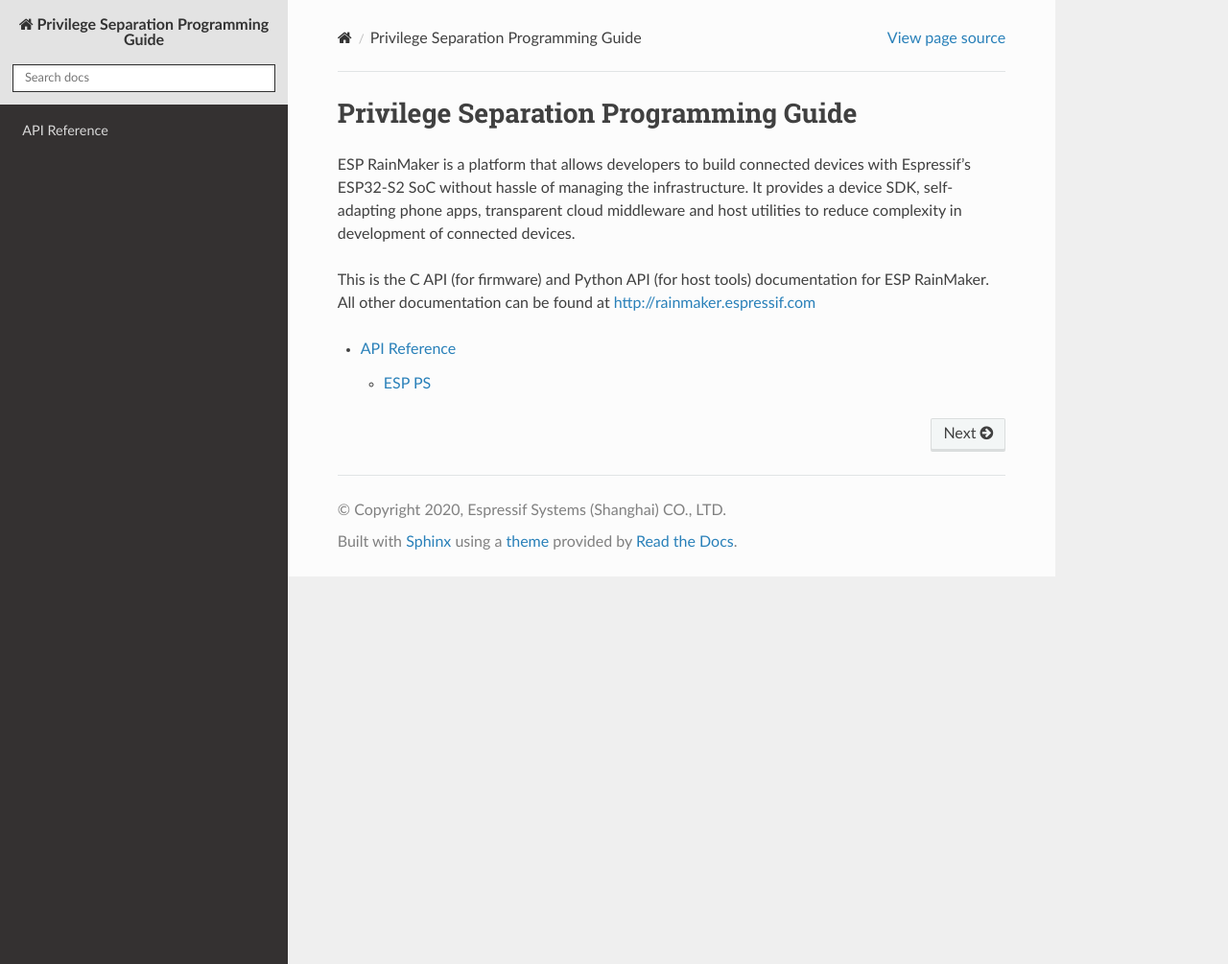
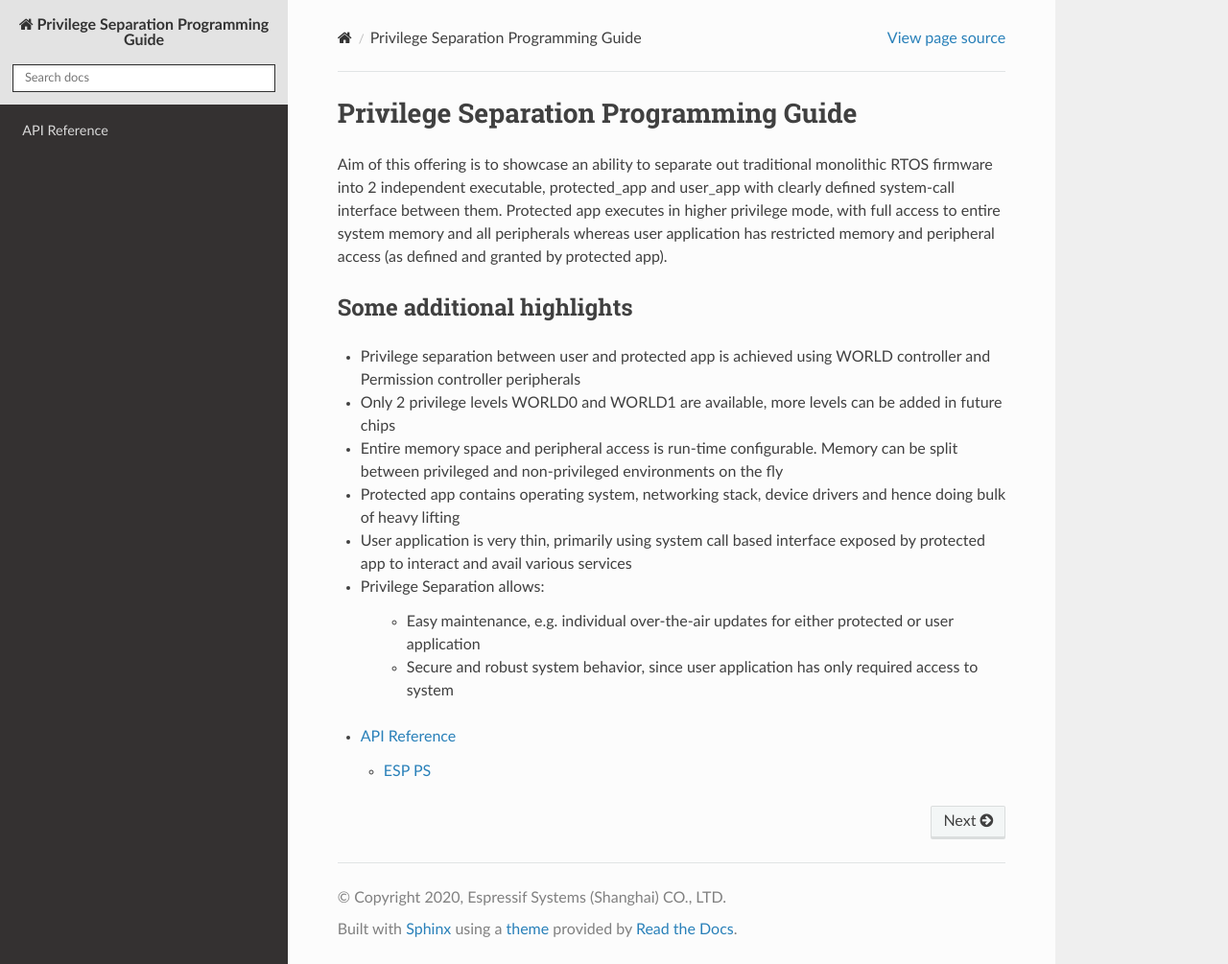
Before and after one commit to espressif/esp-privilege-separation, a Sphinx documentation site: the page built from docs/index.rst, in a window 1280 px wide and 1005 px high. Shown: the whole window at 96% size. Built offline with Sphinx 7.4.7 and the Read the Docs theme 2.0.0, drawn with Linux system fonts in a browser that asks for light colours; the version number could not be read and is left out.

```diff
--- a/docs/index.rst
+++ b/docs/index.rst
@@ -1,8 +1,19 @@
 Privilege Separation Programming Guide
 ======================================
-ESP RainMaker is a platform that allows developers to build connected devices with Espressif’s ESP32-S2 SoC without hassle of managing the infrastructure. It provides a device SDK, self-adapting phone apps, transparent cloud middleware and host utilities to reduce complexity in development of connected devices.
+Aim of this offering is to showcase an ability to separate out traditional monolithic RTOS firmware into 2 independent executable, protected_app and user_app with clearly defined system-call interface between them. Protected app executes in higher privilege mode, with full access to entire system memory and all peripherals whereas user application has restricted memory and peripheral access (as defined and granted by protected app).
 
-This is the C API (for firmware) and Python API (for host tools) documentation for ESP RainMaker. All other documentation can be found at `http://rainmaker.espressif.com <http://rainmaker.espressif.com>`_
+Some additional highlights
+##########################
+
+* Privilege separation between user and protected app is achieved using WORLD controller and Permission controller peripherals
+* Only 2 privilege levels WORLD0 and WORLD1 are available, more levels can be added in future chips
+* Entire memory space and peripheral access is run-time configurable. Memory can be split between privileged and non-privileged environments on the fly
+* Protected app contains operating system, networking stack, device drivers and hence doing bulk of heavy lifting
+* User application is very thin, primarily using system call based interface exposed by protected app to interact and avail various services
+* Privilege Separation allows:
+
+    * Easy maintenance, e.g. individual over-the-air updates for either protected or user application
+    * Secure and robust system behavior, since user application has only required access to system
 
 .. toctree::
    :maxdepth: 2
```
